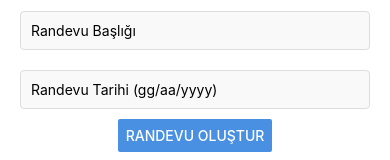
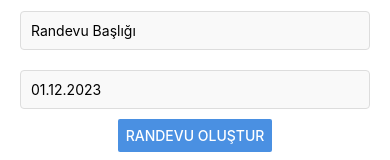
Before and after one commit to AliEl-Hallak/H-Randevu-Sistemi-React-Native, a React Native app: screen /CreateAppointment in a window 390 px wide. Shown: the part 401-561 px from the top of the page. Built offline with nearby package versions, Linux system fonts and the light colour scheme; what expo-notifications would draw is missing.

Commit message:
DataTimePiker

```diff
--- a/screens/CreateAppointmentScreen.js
+++ b/screens/CreateAppointmentScreen.js
@@ -1,13 +1,15 @@
 import React, { useState } from 'react';
-import { View, Text, TextInput, Button, StyleSheet, Alert } from 'react-native';
+import { View, Text, TextInput, TouchableOpacity, Button, StyleSheet, Alert, Platform } from 'react-native';
 import { FIRESTORE_DB } from '../FirebasseConfig';
 import { addDoc, collection } from 'firebase/firestore';
 import { getAuth } from 'firebase/auth';
 import * as Notifications from 'expo-notifications';
+import DateTimePicker from '@react-native-community/datetimepicker';
 
 const CreateAppointmentScreen = () => {
   const [appointmentTitle, setAppointmentTitle] = useState('');
-  const [appointmentDate, setAppointmentDate] = useState('');
+  const [appointmentDate, setAppointmentDate] = useState(new Date());
+  const [showDatePicker, setShowDatePicker] = useState(false);
 
   const handleCreateAppointment = async () => {
     try {
@@ -16,9 +18,12 @@ const CreateAppointmentScreen = () => {
       const userEmail = user.email;
       const userId = user.uid;
 
+      // Randevu tarihini ISO string formatına çevir
+      const dateString = appointmentDate.toISOString();
+
       await addDoc(collection(FIRESTORE_DB, 'appointments'), {
         title: appointmentTitle,
-        date: appointmentDate,
+        date: dateString, // String formatında tarih
         userId: userId,
         userEmail: userEmail,
       });
@@ -29,11 +34,21 @@ const CreateAppointmentScreen = () => {
           title: "Randevunuz Oluşturuldu 📅",
           body: 'Yeni randevunuz başarıyla oluşturuldu. Randevu detaylarınızı kontrol ediniz.',
         },
-        trigger: { seconds: 1 }, // 1 saniye sonra gönder
+        trigger: { seconds: 1 },
       });
     } catch (error) {
       Alert.alert('Hata', 'Randevu oluşturulamadı');
     }
+  };
+
+  const onChangeDate = (event, selectedDate) => {
+    const currentDate = selectedDate || appointmentDate;
+    setShowDatePicker(Platform.OS === 'ios');
+    setAppointmentDate(currentDate);
+  };
+
+  const formatDate = (date) => {
+    return date.toLocaleDateString('tr-TR');
   };
 
   return (
@@ -45,12 +60,22 @@ const CreateAppointmentScreen = () => {
         onChangeText={setAppointmentTitle}
         placeholder="Randevu Başlığı"
       />
-      <TextInput
-        style={styles.input}
-        value={appointmentDate}
-        onChangeText={setAppointmentDate}
-        placeholder="Randevu Tarihi (gg/aa/yyyy)"
-      />
+      <TouchableOpacity
+        style={styles.dateInput}
+        onPress={() => setShowDatePicker(true)}
+      >
+        <Text style={styles.dateText}>
+          {formatDate(appointmentDate)}
+        </Text>
+      </TouchableOpacity>
+      {showDatePicker && (
+        <DateTimePicker
+          value={appointmentDate}
+          mode="date"
+          display="default"
+          onChange={onChangeDate}
+        />
+      )}
       <Button
         title="Randevu Oluştur"
         onPress={handleCreateAppointment}
@@ -66,7 +91,7 @@ const styles = StyleSheet.create({
     justifyContent: 'center',
     alignItems: 'center',
     padding: 20,
-    backgroundColor: '#fff', // Arka plan rengi
+    backgroundColor: '#fff',
   },
   header: {
     fontSize: 22,
@@ -80,8 +105,18 @@ const styles = StyleSheet.create({
     borderWidth: 1,
     padding: 10,
     borderRadius: 4,
-    borderColor: '#ddd', // Kenarlık rengi
-    backgroundColor: '#f9f9f9', // Giriş alanı arka plan rengi
+    borderColor: '#ddd',
+    backgroundColor: '#f9f9f9',
+  },
+  dateInput: {
+    width: '100%',
+    marginVertical: 10,
+    borderWidth: 1,
+    padding: 10,
+    borderRadius: 4,
+    borderColor: '#ddd',
+    backgroundColor: '#f9f9f9',
+    justifyContent: 'center',
   },
 });
 
```
Also changed, not shown: package.json (+4 -3 lines), 1 other file (tests, documents, lock files or other folders).
